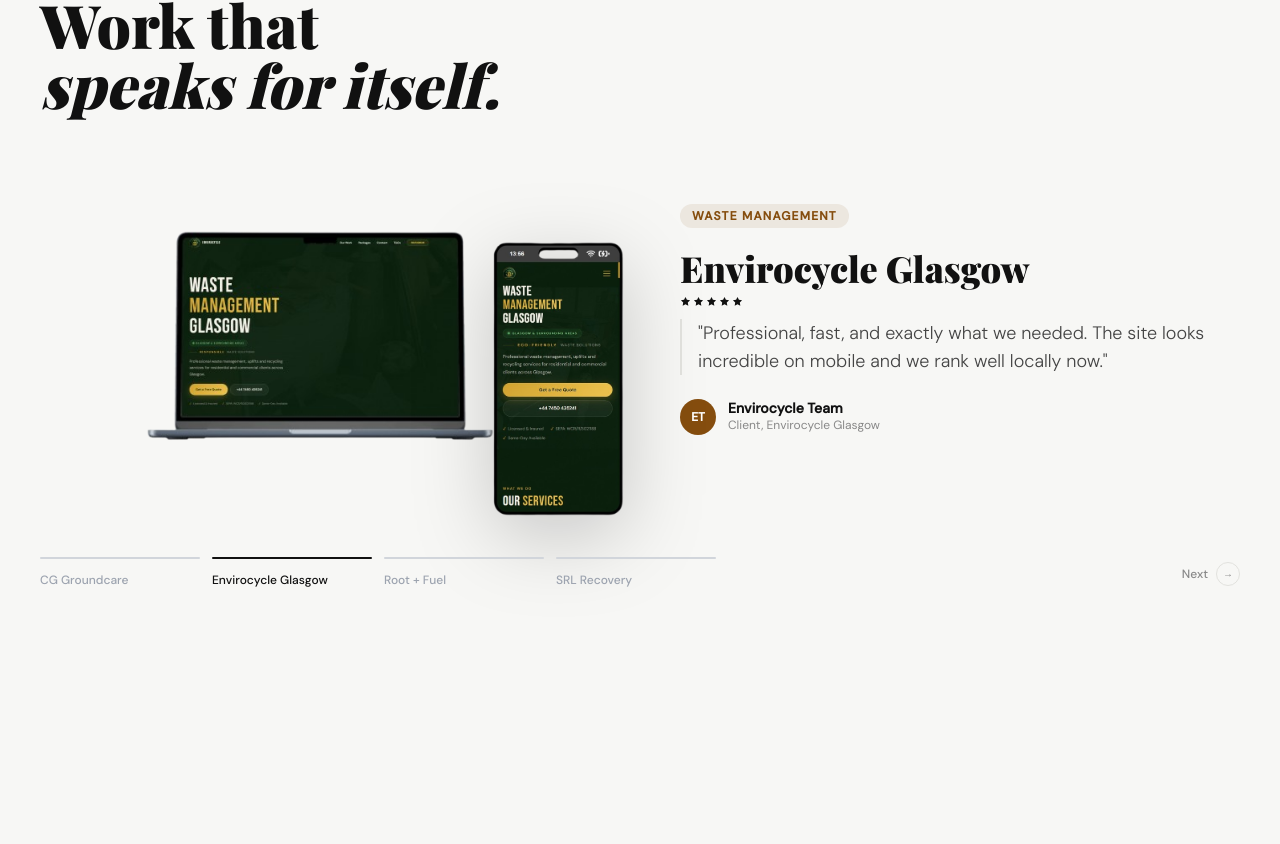
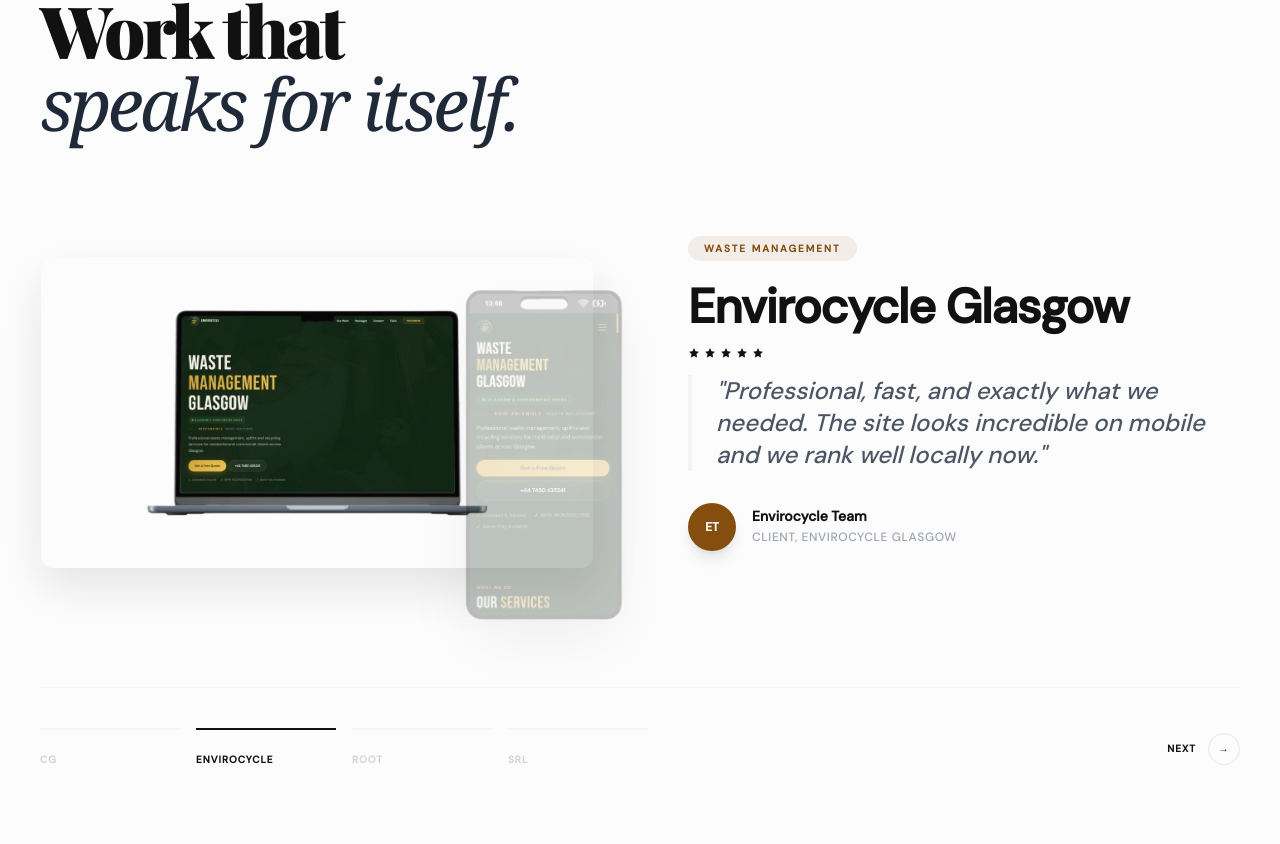
Before and after one commit to emunro22/munro-studio, a Next.js app: page / in a window 1280 px wide. Shown: the part 4936-5780 px from the top of the page. Built offline with nearby package versions, Linux system fonts and the light colour scheme.

Commit message:
making changes to whole layout

```diff
--- a/components/Testimonials.js
+++ b/components/Testimonials.js
@@ -1,5 +1,6 @@
 "use client";
 import { useState, useEffect, useRef } from "react";
+import { motion, AnimatePresence } from "framer-motion";
 
 const projects = [
   {
@@ -50,9 +51,9 @@
 
 function Stars() {
   return (
-    <div className="flex gap-0.5 mb-3">
+    <div className="flex gap-1 mb-4">
       {[...Array(5)].map((_, i) => (
-        <svg key={i} width="11" height="11" viewBox="0 0 24 24" fill="#111111">
+        <svg key={i} width="12" height="12" viewBox="0 0 24 24" fill="#111111">
           <path d="M12 2l3.09 6.26L22 9.27l-5 4.87 1.18 6.88L12 17.77l-6.18 3.25L7 14.14 2 9.27l6.91-1.01L12 2z" />
         </svg>
       ))}
@@ -62,105 +63,121 @@
 
 export default function Testimonials() {
   const [active, setActive] = useState(0);
-  const [animating, setAnimating] = useState(false);
+  const [direction, setDirection] = useState(0); // 1 for next, -1 for prev
   const timerRef = useRef(null);
 
   const goTo = (index) => {
-    if (animating || index === active) return;
-    setAnimating(true);
-    setTimeout(() => {
+    if (index === active) return;
+    setDirection(index > active ? 1 : -1);
     setActive(index);
-      setAnimating(false);
-    }, 250);
   };
 
-  const next = () => goTo((active + 1) % projects.length);
+  const next = () => {
+    setDirection(1);
+    setActive((prev) => (prev + 1) % projects.length);
+  };
 
   useEffect(() => {
-    timerRef.current = setInterval(next, 5000);
+    timerRef.current = setInterval(next, 6000);
     return () => clearInterval(timerRef.current);
   }, [active]);
 
   const p = projects[active];
 
   return (
-    <section id="testimonials" className="py-24 md:py-36 px-6 md:px-10 bg-surface overflow-hidden">
+    <section id="testimonials" className="py-24 md:py-36 px-6 md:px-10 bg-[#FCFCFC] overflow-hidden">
       <div className="max-w-7xl mx-auto">
-        <p className="reveal text-xs font-medium text-ink-faint tracking-widest uppercase mb-4">
+        {/* Header */}
+        <header className="mb-16 md:mb-24">
+          <p className="text-[10px] font-bold text-gray-400 tracking-[0.3em] uppercase mb-4">
             Recent work
           </p>
-        <h2 className="reveal font-display text-4xl md:text-6xl font-black text-ink leading-tight mb-16">
-          Work that
-          <br />
-          <em className="italic">speaks for itself.</em>
+          <h2 className="font-display text-5xl md:text-7xl font-black text-[#111] leading-[1.1] tracking-tighter">
+            Work that <br />
+            <span className="italic font-serif font-light text-gray-800">speaks for itself.</span>
           </h2>
+        </header>
 
-        <div
-          className="reveal grid lg:grid-cols-2 gap-12 lg:gap-20 items-center"
-          style={{
-            opacity: animating ? 0 : 1,
-            transform: animating ? "translateY(8px)" : "translateY(0)",
-            transition: "opacity 0.25s ease, transform 0.25s ease",
-          }}
+        <div className="grid lg:grid-cols-2 gap-16 lg:gap-24 items-center">
+
+          {/* Left — Image Display with Framer Motion */}
+          <div className="relative aspect-[4/3] lg:aspect-auto">
+            <AnimatePresence mode="wait" custom={direction}>
+              <motion.div
+                key={active}
+                custom={direction}
+                initial={{ opacity: 0, x: direction * 40 }}
+                animate={{ opacity: 1, x: 0 }}
+                exit={{ opacity: 0, x: direction * -40 }}
+                transition={{ duration: 0.6, ease: [0.22, 1, 0.36, 1] }}
+                className="relative w-full"
               >
-          {/* Left — mockup display */}
-          <div className="relative">
-            {/* Desktop mockup */}
-            <div className="rounded-xl overflow-hidden">
+                {/* Desktop Mockup */}
+                <div className="relative rounded-xl overflow-hidden shadow-[0_20px_50px_rgba(0,0,0,0.1)]">
                   <img
                     src={p.desktop}
-                alt={`${p.name} website desktop view`}
+                    alt={`${p.name} desktop`}
                     className="w-full h-auto object-cover"
                   />
                 </div>
 
-            {/* Phone mockup — overlaid bottom right */}
-            <div
-              className="absolute -bottom-6 -right-4 md:-right-8 w-[28%] md:w-[26%] drop-shadow-xl"
-              style={{ filter: "drop-shadow(0 20px 40px rgba(0,0,0,0.2))" }}
+                {/* Phone Mockup — Using drop-shadow for transparent PNGs */}
+                <motion.div
+                  initial={{ y: 30, opacity: 0 }}
+                  animate={{ y: 0, opacity: 1 }}
+                  transition={{ delay: 0.2, duration: 0.7 }}
+                  className="absolute -bottom-8 -right-4 md:-right-10 w-[35%] md:w-[32%] z-10"
+                  style={{ filter: "drop-shadow(0 25px 35px rgba(0,0,0,0.2))" }}
                 >
                   <img
                     src={p.phone}
-                alt={`${p.name} website mobile view`}
+                    alt={`${p.name} mobile`}
                     className="w-full h-auto"
                   />
-            </div>
+                </motion.div>
+              </motion.div>
+            </AnimatePresence>
           </div>
 
-          {/* Right — testimonial & info */}
-          <div className="pt-8 lg:pt-0">
-            <div className="mb-5 flex items-center gap-2">
+          {/* Right — Content */}
+          <div className="flex flex-col justify-center">
+            <AnimatePresence mode="wait">
+              <motion.div
+                key={active}
+                initial={{ opacity: 0, y: 20 }}
+                animate={{ opacity: 1, y: 0 }}
+                exit={{ opacity: 0, y: -20 }}
+                transition={{ duration: 0.4 }}
+              >
+                <div className="mb-6">
                   <span
-                className="text-xs font-semibold uppercase tracking-widest px-3 py-1 rounded-full"
-                style={{
-                  backgroundColor: `${p.color}18`,
-                  color: p.color,
-                }}
+                    className="text-[10px] font-bold uppercase tracking-[0.2em] px-4 py-1.5 rounded-full"
+                    style={{ backgroundColor: `${p.color}15`, color: p.color }}
                   >
                     {p.category}
                   </span>
                 </div>
 
-            <h3 className="font-display text-3xl md:text-4xl font-black text-ink mb-2">
+                <h3 className="text-4xl md:text-5xl font-black text-[#111] mb-4 tracking-tight">
                   {p.name}
                 </h3>
 
                 <Stars />
 
-            <blockquote className="text-base md:text-lg text-ink-soft leading-relaxed font-light mb-6 mt-3 border-l-2 border-border pl-4">
+                <blockquote className="text-xl md:text-2xl text-gray-600 leading-snug font-medium italic mb-8 border-l-4 border-gray-100 pl-6">
                   "{p.quote}"
                 </blockquote>
 
-            <div className="flex items-center gap-3 mb-8">
+                <div className="flex items-center gap-4 mb-10">
                   <div
-                className="w-9 h-9 rounded-full flex items-center justify-center text-xs font-bold text-white"
+                    className="w-12 h-12 rounded-full flex items-center justify-center text-xs font-bold text-white shadow-lg"
                     style={{ backgroundColor: p.color }}
                   >
-                {p.person.split(" ").map((n) => n[0]).join("").slice(0, 2)}
+                    {p.person.split(" ").map(n => n[0]).join("").slice(0, 2)}
                   </div>
                   <div>
-                <p className="text-sm font-semibold text-ink leading-tight">{p.person}</p>
-                <p className="text-xs text-ink-faint">{p.role}, {p.name}</p>
+                    <p className="text-sm font-bold text-[#111] leading-tight">{p.person}</p>
+                    <p className="text-xs text-gray-400 font-medium uppercase tracking-wider mt-1">{p.role}, {p.name}</p>
                   </div>
                 </div>
 
@@ -169,42 +186,45 @@
                     href={p.website}
                     target="_blank"
                     rel="noopener noreferrer"
-                className="inline-flex items-center gap-2 text-sm font-medium text-ink border border-border px-5 py-2.5 rounded-full hover:bg-ink hover:text-white hover:border-ink transition-all duration-200"
+                    className="inline-flex items-center gap-2 text-[11px] font-bold text-[#111] border-b-2 border-[#111] pb-1 hover:text-gray-500 hover:border-gray-300 transition-all duration-300"
                   >
-                Visit site →
+                    VISIT LIVE SITE <span>→</span>
                   </a>
                 )}
+              </motion.div>
+            </AnimatePresence>
           </div>
         </div>
 
-        {/* Pagination */}
-        <div className="reveal flex items-center gap-3 mt-16">
+        {/* Pagination Controls */}
+        <div className="flex items-center gap-4 mt-24 border-t border-gray-100 pt-10">
           {projects.map((proj, i) => (
             <button
               key={i}
               onClick={() => goTo(i)}
-              className="text-left flex-1 max-w-[160px] group"
+              className="group relative flex-1 max-w-[140px] text-left transition-all"
               aria-label={`View ${proj.name}`}
             >
-              <div
-                className="h-0.5 rounded-full mb-2 transition-all duration-300"
-                style={{ backgroundColor: i === active ? "#111111" : "#d1d5db" }}
+              <div className="h-[2px] w-full bg-gray-100 mb-4 overflow-hidden">
+                {i === active && (
+                  <motion.div
+                    layoutId="activeTab"
+                    className="h-full bg-[#111]"
                   />
-              <span
-                className="text-xs font-medium transition-colors duration-200"
-                style={{ color: i === active ? "#111111" : "#9ca3af" }}
-              >
-                {proj.name}
+                )}
+              </div>
+              <span className={`text-[10px] font-bold tracking-widest uppercase transition-colors duration-300 ${i === active ? 'text-[#111]' : 'text-gray-300 group-hover:text-gray-400'}`}>
+                {proj.name.split(' ')[0]}
               </span>
             </button>
           ))}
 
           <button
             onClick={next}
-            className="ml-auto flex items-center gap-2 text-xs font-medium text-ink-faint hover:text-ink transition-colors duration-200 flex-shrink-0"
+            className="ml-auto group flex items-center gap-3 text-[10px] font-bold tracking-widest uppercase text-[#111]"
           >
             Next
-            <span className="w-6 h-6 rounded-full border border-border flex items-center justify-center text-[10px]">→</span>
+            <span className="w-8 h-8 rounded-full border border-gray-200 flex items-center justify-center group-hover:bg-[#111] group-hover:text-white transition-all duration-300">→</span>
           </button>
         </div>
       </div>
```
Lines whose indentation alone changed are shown as unchanged.
